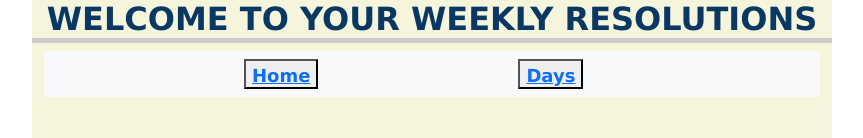
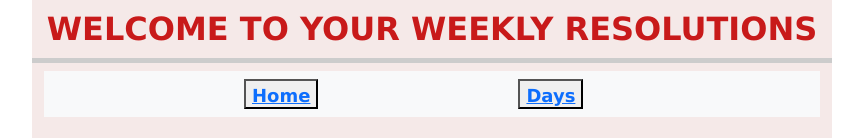
Before and after one commit to immatte/My-Weekly-Resolutions, a React (Create React App) app in the folder client/: page /days/1 in a window 1280 px wide. Shown: the top 138 px of the page, without its empty margins (208-1071 px from the left). Built offline with nearby package versions, Linux system fonts and the light colour scheme; no server answers.

Commit message:
final version3

```diff
--- a/client/src/App.css
+++ b/client/src/App.css
@@ -1,11 +1,13 @@
 .App {
     width: 800px;
     margin:  auto;
-    color: #0a3864;
-    background-color: #F5F5DC;
+    /* color: #0a3864; */
+    background-color: hwb(5 91% 4%);
     font-family: 'Verdana';
     font-size: 15px;
-   }
+    color: #c81a1a;
+    font-weight: bold;
+      }
 
 .my-navbar {
     background-color: rgba (0, 0, 0, 0.5);
@@ -26,6 +28,9 @@
 h2 {
     border-bottom: 5px solid #ccc;
     margin-top: 2em;
+    color: #c81a1a;
+    padding: 10px;
+    text-align: center;
 }
 
 #container {
```
